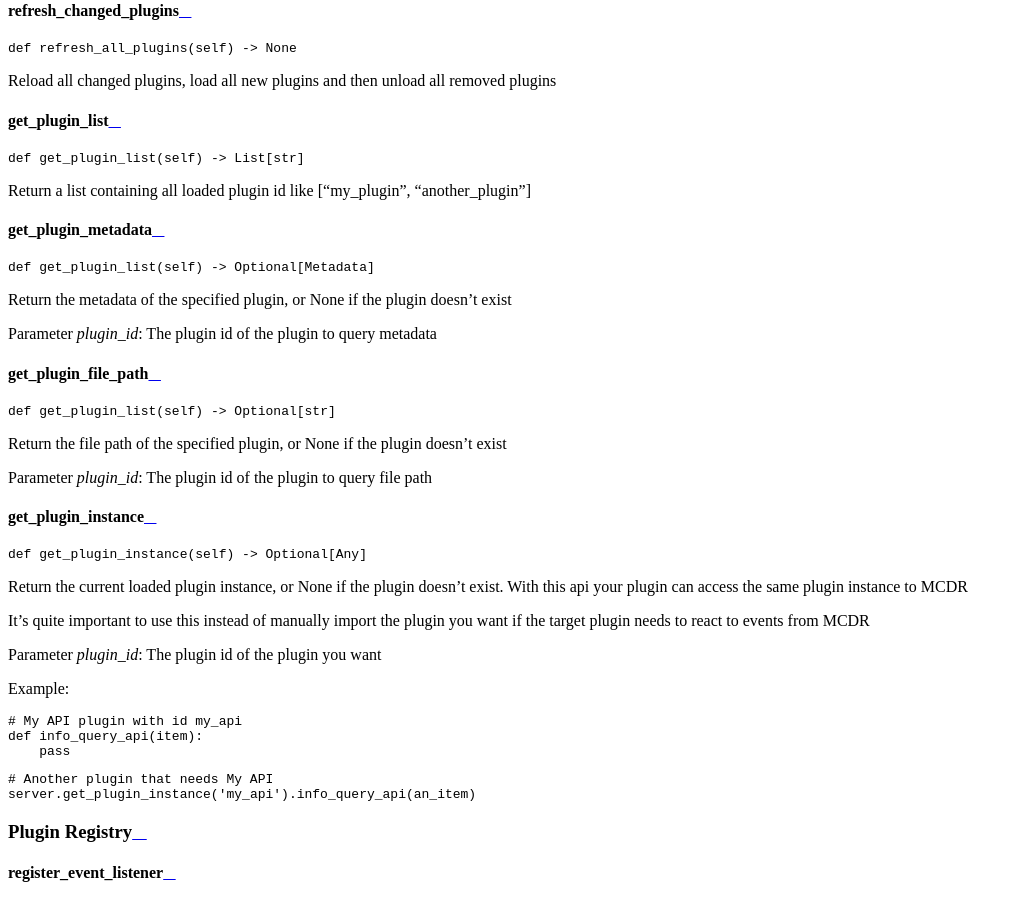
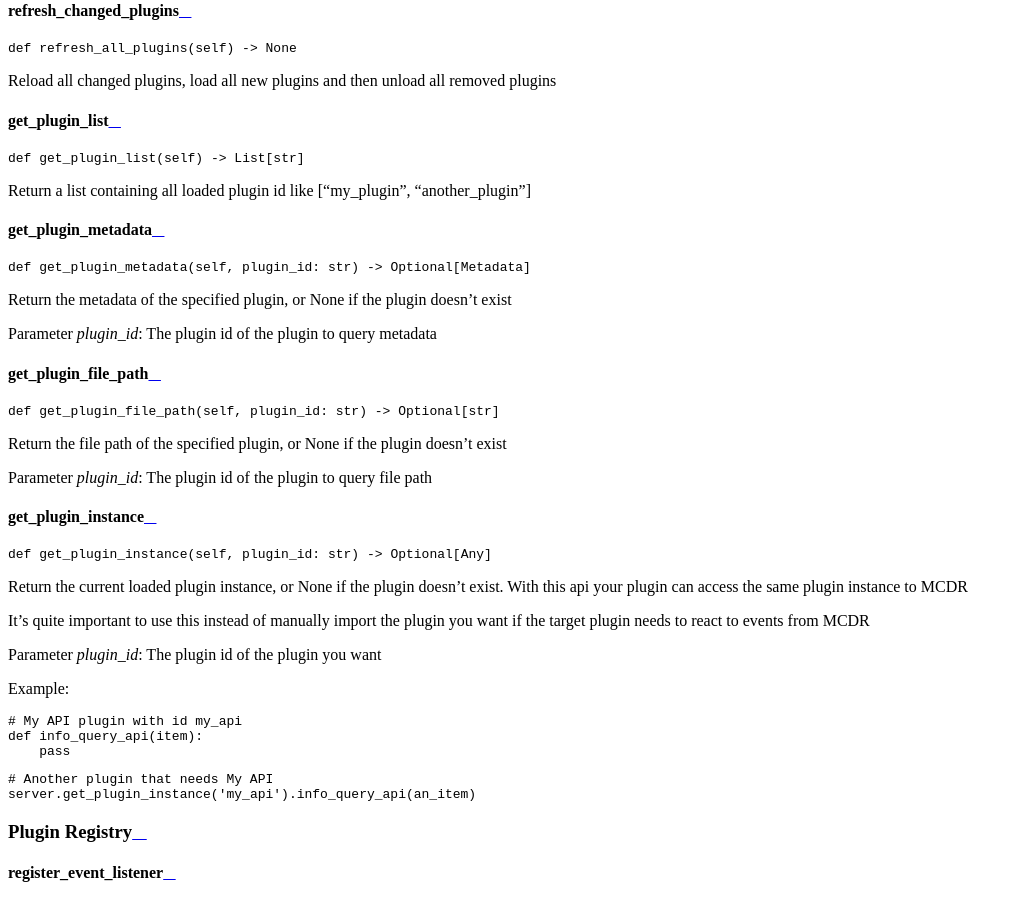
Before and after one commit to MCDReforged/MCDReforged, a Sphinx documentation site: the page built from docs/source/plugin_dev/classes/ServerInterface.rst, in a window 1280 px wide and 900 px high, scrolled down 5021 px. Shown: the whole window, without its empty margins (0-1023 px from the left). Built offline with Sphinx 7.4.7 and the Read the Docs theme 2.0.0, drawn with Linux system fonts in a browser that asks for light colours.

Commit message:
fixed #95

```diff
--- a/docs/source/plugin_dev/classes/ServerInterface.rst
+++ b/docs/source/plugin_dev/classes/ServerInterface.rst
@@ -292,7 +292,7 @@ get_plugin_metadata
 
 .. code-block:: python
 
-   def get_plugin_list(self) -> Optional[Metadata]
+   def get_plugin_metadata(self, plugin_id: str) -> Optional[Metadata]
 
 Return the metadata of the specified plugin, or None if the plugin doesn't exist
 
@@ -303,7 +303,7 @@ get_plugin_file_path
 
 .. code-block:: python
 
-   def get_plugin_list(self) -> Optional[str]
+   def get_plugin_file_path(self, plugin_id: str) -> Optional[str]
 
 Return the file path of the specified plugin, or None if the plugin doesn't exist
 
@@ -314,7 +314,7 @@ get_plugin_instance
 
 .. code-block:: python
 
-   def get_plugin_instance(self) -> Optional[Any]
+   def get_plugin_instance(self, plugin_id: str) -> Optional[Any]
 
 Return the current loaded plugin instance, or None if the plugin doesn't exist. With this api your plugin can access the same plugin instance to MCDR
 
```
